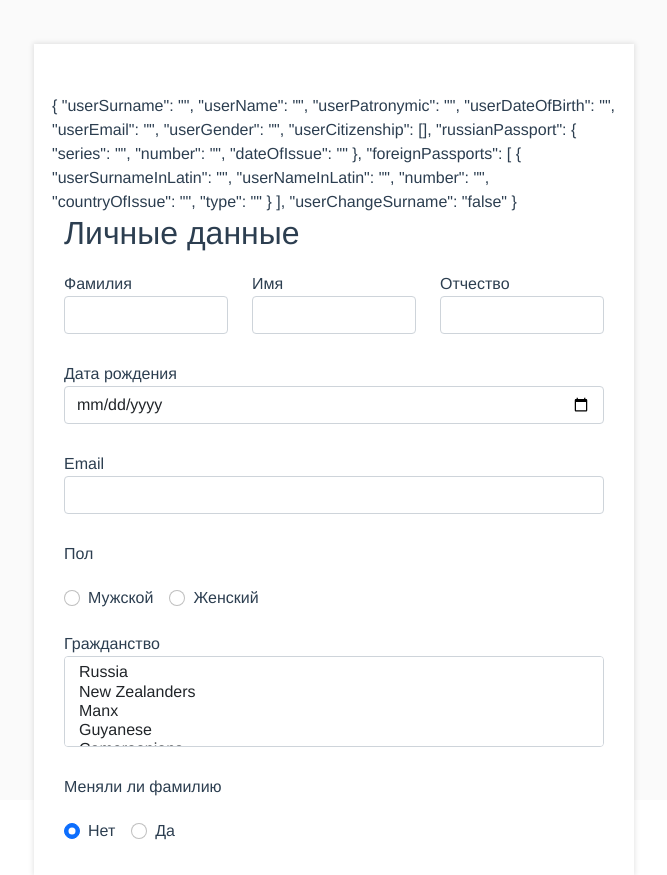
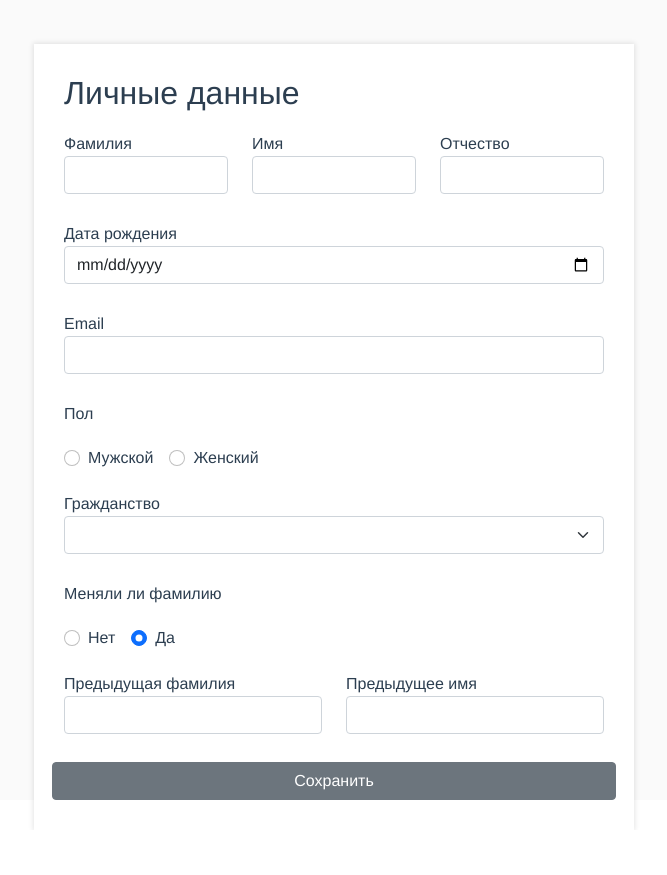
Before and after one commit to ozon-edu-vue-2021/required-task-4-zhenyanesterkova, a Vue app: page / in a window 1280 px wide. Shown: the whole page, without its empty margins (306-973 px from the left). After the commit the page ends 830 px from the top, so only its background shows below. Built offline with nearby package versions, Linux system fonts and the light colour scheme.

Commit message:
Основное задание

```diff
--- a/src/components/Form.vue
+++ b/src/components/Form.vue
@@ -1,9 +1,5 @@
 <template>
   <div class="form">
-    <div class="row">
-      {{ formData }}
-    </div>
-
     <h2>Личные данные</h2>
 
     <div class="row">
@@ -91,21 +87,18 @@
           class="form-select"
           id="userCitizenship"
           v-model="formData.userCitizenship"
-          multiple
         >
           <option
             v-for="citizenship in allCitizenships"
             :key="citizenship.id"
-            v-bind:value="citizenship.id"
+            v-bind:value="citizenship.nationality"
           >
             {{ citizenship.nationality }}
           </option>
         </select>
       </label>
     </div>
-    <div class="userPassport">
     <div class="russionPassport" v-if="isHaveRussiaCitizenship">
-        <h5>Паспорт гражданства Russia</h5>
       <div class="row">
         <label for="seriesOfRussianPassport" class="form-label col-lg-3"
           >Серия
@@ -134,18 +127,13 @@
       </div>
     </div>
     <div class="foreignPassport" v-if="isHaveForeignCitizenship">
-        <h5>Иностранные паспорта</h5>
-        <div
-          v-for="citizenship in formData.userCitizenship"
-          :key="citizenship.id"
-        >
       <div class="row">
         <label for="userSurnameInLatin" class="form-label col-lg-6"
           >Фамилия на латинице<input
             id="userSurnameInLatin"
             type="text"
             class="form-control"
-                v-model="formData.foreignPassports[0].userSurnameInLatin"
+            v-model="formData.foreignPassports.userSurnameInLatin"
         /></label>
         <label class="form-label col-lg-6" for="userName">
           Имя на латинице
@@ -153,7 +141,7 @@
             class="form-control"
             id="userNameInLatin"
             type="text"
-                v-model="formData.foreignPassports[0].userNameInLatin"
+            v-model="formData.foreignPassports.userNameInLatin"
           />
         </label>
       </div>
@@ -164,14 +152,14 @@
             id="numberOfForeignPassport"
             type="text"
             class="form-control"
-                v-model="formData.foreignPassports[0].number"
+            v-model="formData.foreignPassports.number"
         /></label>
         <label for="countryOfPassport" class="form-label col-lg-3">
           Страна выдачи
           <select
             class="form-select"
             id="countryOfPassport"
-                v-model="formData.foreignPassports[0].countryOfIssue"
+            v-model="formData.foreignPassports.countryOfIssue"
           >
             <option
               v-for="citizenship in allCitizenships"
@@ -187,19 +175,17 @@
           <select
             class="form-select"
             id="typeOfPassport"
-                v-model="formData.foreignPassports[0].type"
+            v-model="formData.foreignPassports.type"
           >
             <option
               v-for="typeOfPassport in allTypesOfPassports"
               :key="typeOfPassport.id"
-                  v-bind:value="typeOfPassport.id"
+              v-bind:value="typeOfPassport.type"
             >
               {{ typeOfPassport.type }}
             </option>
           </select>
         </label>
-          </div>
-        </div>
       </div>
     </div>
     <div>Меняли ли фамилию</div>
@@ -227,6 +213,27 @@
         />
       </label>
     </div>
+    <div class="row" v-if="isUserChangeSurname">
+      <label for="previousUserSurname" class="form-label col-lg-6"
+        >Предыдущая фамилия<input
+          id="previousUserSurname"
+          type="text"
+          class="form-control"
+          v-model="formData.previousUserSurname"
+      /></label>
+      <label class="form-label col-lg-6" for="previousUserName">
+        Предыдущее имя
+        <input
+          class="form-control"
+          id="previousUserName"
+          type="text"
+          v-model="formData.previousUserName"
+        />
+      </label>
+    </div>
+    <div class="row">
+      <button @click="formSubmit" class="btn btn-secondary">Сохранить</button>
+    </div>
   </div>
 </template>
 
@@ -245,22 +252,22 @@ export default {
         userEmail: "",
         userGender: "",
 
-        userCitizenship: [],
+        userCitizenship: "",
         russianPassport: {
           series: "",
           number: "",
           dateOfIssue: "",
         },
-        foreignPassports: [
-          {
+        foreignPassports: {
           userSurnameInLatin: "",
           userNameInLatin: "",
           number: "",
           countryOfIssue: "",
           type: "",
         },
-        ],
-        userChangeSurname: "false",
+        userChangeSurname: "true",
+        previousUserName: "",
+        previousUserSurname: "",
       },
       allCitizenships: citizenships,
       allTypesOfPassports: typesOfPassports,
@@ -269,25 +276,34 @@ export default {
   computed: {
     isHaveRussiaCitizenship: function () {
       if (
-        this.formData.userCitizenship.length > 0 &&
-        this.formData.userCitizenship.includes(8604)
+        this.formData.userCitizenship.length &&
+        this.formData.userCitizenship.includes("Russia")
       ) {
         return true;
       }
       return false;
     },
     isHaveForeignCitizenship: function () {
-      if (this.formData.userCitizenship.length > 1) {
+      if (
+        this.formData.userCitizenship.length &&
+        !this.formData.userCitizenship.includes("Russia")
+      ) {
         return true;
-      } else if (this.formData.userCitizenship.length === 0) {
+      }
       return false;
-      } else if (!this.isHaveRussiaCitizenship) {
+    },
+    isUserChangeSurname: function () {
+      if (this.formData.userChangeSurname === "true") {
         return true;
       }
       return false;
     },
   },
-  methods: {},
+  methods: {
+    formSubmit() {
+      console.log("UPDATE API EVENT", this.formData);
+    },
+  },
 };
 </script>
 
```
Lines whose indentation alone changed are shown as unchanged.
